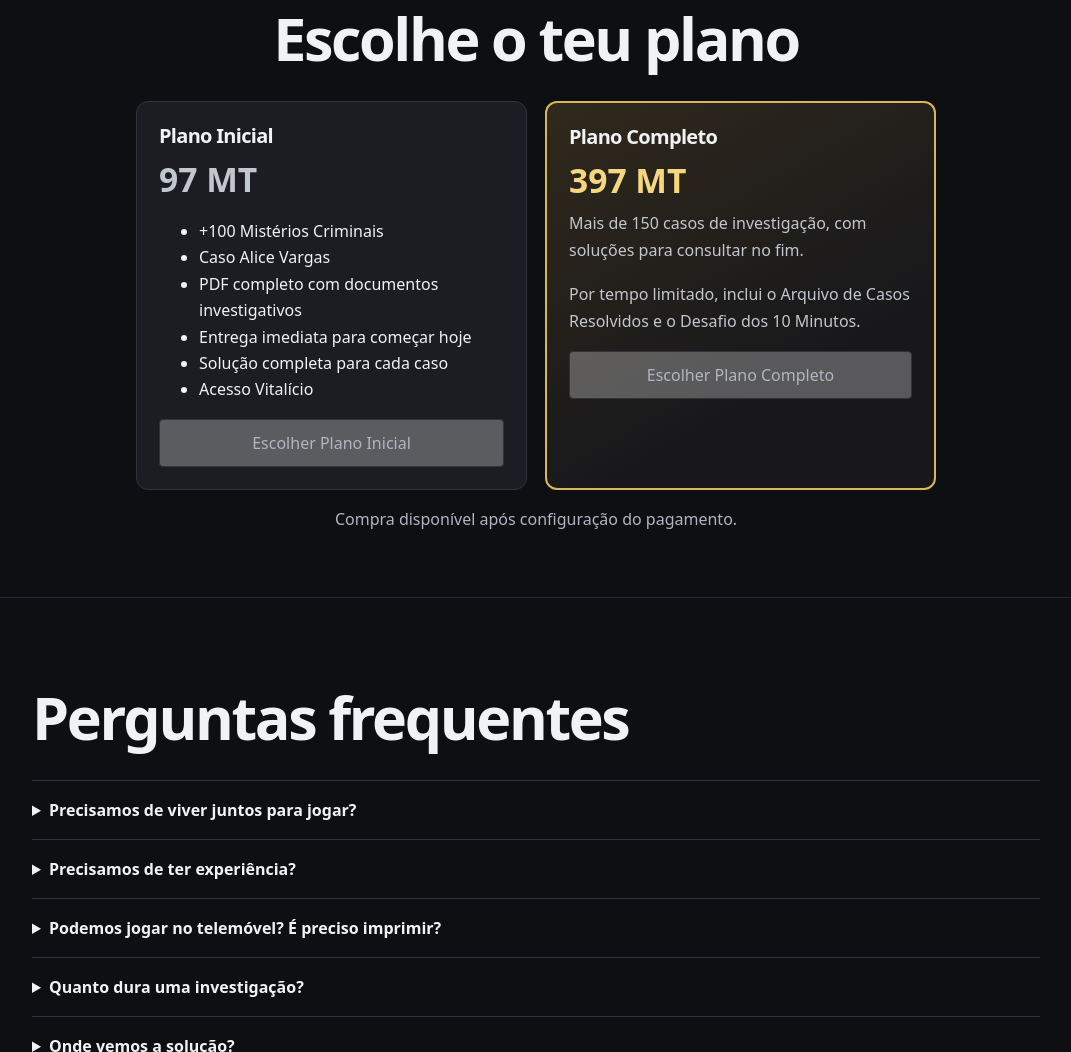
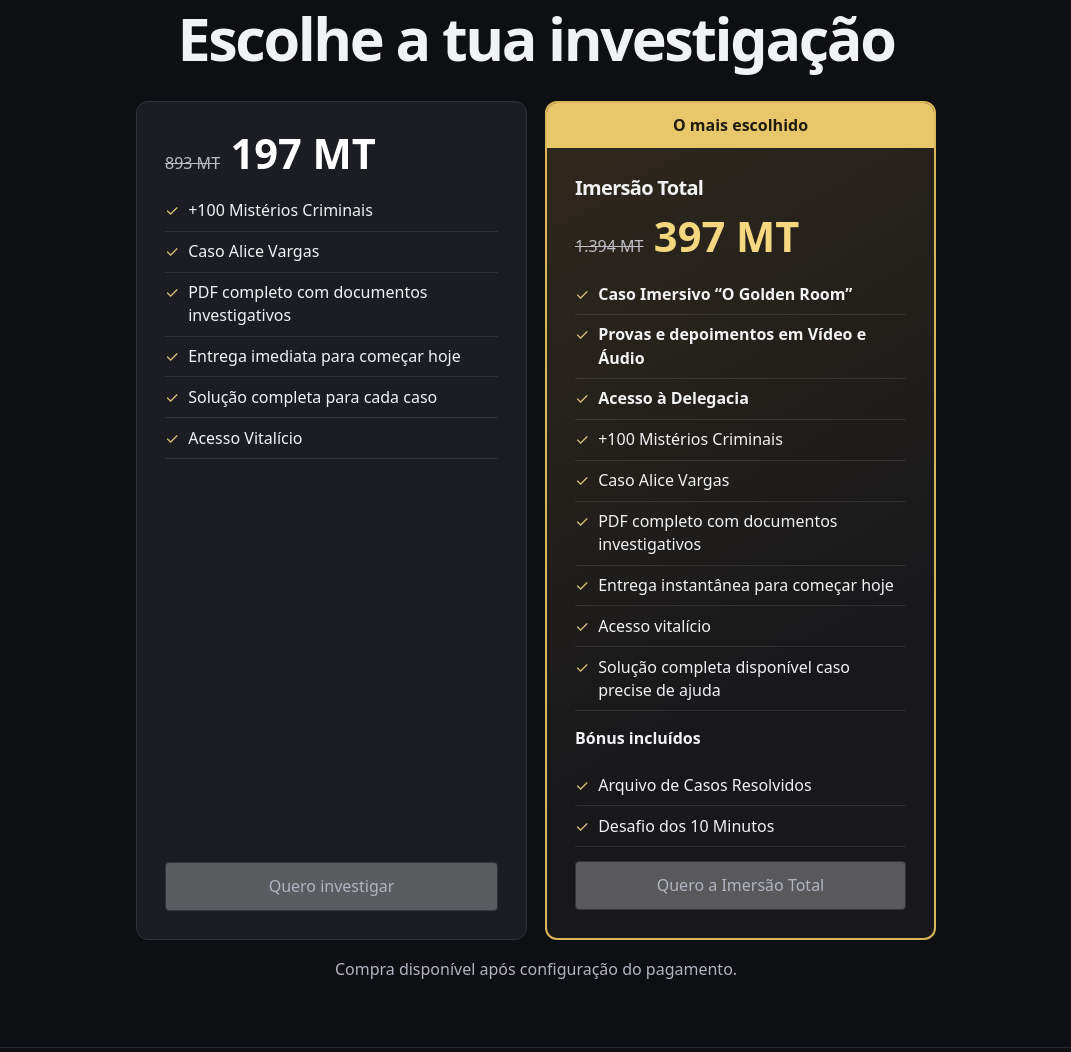
Before and after one commit to lidia-c-chauque/caso-a-dois, a plain HTML site: page index.html in a window 1280 px wide. Shown: the part 5833-6885 px from the top of the page, without its empty margins (104-1175 px from the left). Drawn offline with Linux system fonts and the light colour scheme.

Commit message:
Apresenta as ofertas de 197 MT e 397 MT e destaca a Imersão Total em telemóveis

```diff
--- a/index.html
+++ b/index.html
@@ -375,6 +375,22 @@ body:has(#case-sheet[open]) {overflow:hidden}
 .vsl progress::-webkit-progress-value {background:linear-gradient(90deg,#eb313a,#ffab77)}
 .vsl progress::-moz-progress-bar {background:#ff5659}
 </style>
+<style>
+#oferta .plans { align-items: stretch; grid-template-columns: minmax(0, 1fr) }
+#oferta .panel { display: flex; flex-direction: column; padding: 0; overflow: hidden; min-width: 0 }
+.offer-body { display: flex; flex-direction: column; flex: 1; padding: clamp(18px, 4vw, 28px); gap: 14px }
+#oferta .offer-body > * { margin: 0 }
+#oferta .offer-banner { padding: 9px 16px; margin: 0; background: #e8c76b; color: #211b0f; font-weight: 750; text-align: center }
+#oferta .offer-price { display: flex; align-items: baseline; flex-wrap: wrap; gap: .65rem }
+#oferta .offer-price del { color: #bdbdc5; font-size: 1rem }
+#oferta .offer-price strong { color: #fff; font: 750 clamp(2rem, 7vw, 2.6rem)/1.12 var(--ui-font) }
+#oferta .premium .offer-price strong { color: #f5d780 }
+.offer-items { list-style: none; padding: 0 }
+.offer-items li { position: relative; padding: .52rem 0 .52rem 1.45rem; line-height: 1.45; border-bottom: 1px solid #ffffff18 }
+.offer-items li::before { content: "✓"; position: absolute; left: 0; color: #dbc177 }
+#oferta .offer-body button { margin-top: auto; min-height: 44px }
+@media (min-width: 701px) { #oferta .plans { grid-template-columns: repeat(2, minmax(0, 1fr)) } }
+</style>
 </head>
 <body>
 <main>
@@ -468,7 +484,7 @@ body:has(#case-sheet[open]) {overflow:hidden}
 </ol></section>
 <section id="bonus" aria-labelledby="bonus-title">
 <div class="bonus-faixa"><span>Bónus por tempo limitado</span></div>
-<h2 id="bonus-title">Dois bónus exclusivos do Plano Completo</h2>
+<h2 id="bonus-title">Dois bónus exclusivos da Imersão Total</h2>
 <article class="bonus-ficha">
 <h3><svg aria-hidden="true" viewBox="0 0 24 24" fill="none" stroke="currentColor" stroke-width="1.8" stroke-linejoin="round" stroke-linecap="round"><rect x="3" y="4" width="18" height="5" rx="1"/><path d="M5 9v11h14V9m-10 4h6"/></svg>Arquivo de Casos Resolvidos</h3>
 <p>Cria o teu próprio arquivo de investigações. No fim de cada caso, anota de quem desconfiaste, quem foi o culpado e qual foi a pista decisiva.</p>
@@ -495,12 +511,12 @@ body:has(#case-sheet[open]) {overflow:hidden}
 <div class="opinioes-nav" hidden><button type="button" aria-controls="mensagens" aria-label="Depoimento anterior">‹</button><span></span><button type="button" aria-controls="mensagens" aria-label="Depoimento seguinte">›</button></div>
 </section>
 <section id="oferta">
-<h2>Escolhe o teu plano</h2>
+<h2>Escolhe a tua investigação</h2>
 <div class="plans">
-<article class="panel">
-<h3>Plano Inicial</h3>
-<p class="price">97 MT</p>
-<ul>
+<article class="panel" aria-label="Oferta de 197 meticais">
+<div class="offer-body">
+<p class="offer-price"><del aria-label="Preço anterior de 893 meticais">893 MT</del> <strong>197 MT</strong></p>
+<ul class="offer-items">
   <li>+100 Mistérios Criminais</li>
   <li>Caso Alice Vargas</li>
   <li>PDF completo com documentos investigativos</li>
@@ -508,9 +524,33 @@ body:has(#case-sheet[open]) {overflow:hidden}
   <li>Solução completa para cada caso</li>
   <li>Acesso Vitalício</li>
 </ul>
-<button class="cta-disabled" disabled>Escolher Plano Inicial</button>
+<button class="cta-disabled" disabled>Quero investigar</button>
+</div>
 </article>
-<article class="panel premium"><h3>Plano Completo</h3><p class="price">397 MT</p><p>Mais de 150 casos de investigação, com soluções para consultar no fim.</p><p>Por tempo limitado, inclui o Arquivo de Casos Resolvidos e o Desafio dos 10 Minutos.</p><button class="cta-disabled" disabled>Escolher Plano Completo</button></article>
+<article class="panel premium" aria-labelledby="imersao-title">
+<p class="offer-banner">O mais escolhido</p>
+<div class="offer-body">
+<h3 id="imersao-title">Imersão Total</h3>
+<p class="offer-price"><del aria-label="Preço anterior de 1.394 meticais">1.394 MT</del> <strong>397 MT</strong></p>
+<ul class="offer-items">
+<li><strong>Caso Imersivo “O Golden Room”</strong></li>
+<li><strong>Provas e depoimentos em Vídeo e Áudio</strong></li>
+<li><strong>Acesso à Delegacia</strong></li>
+<li>+100 Mistérios Criminais</li>
+<li>Caso Alice Vargas</li>
+<li>PDF completo com documentos investigativos</li>
+<li>Entrega instantânea para começar hoje</li>
+<li>Acesso vitalício</li>
+<li>Solução completa disponível caso precise de ajuda</li>
+</ul>
+<h4>Bónus incluídos</h4>
+<ul class="offer-items">
+<li>Arquivo de Casos Resolvidos</li>
+<li>Desafio dos 10 Minutos</li>
+</ul>
+<button class="cta-disabled" disabled>Quero a Imersão Total</button>
+</div>
+</article>
 </div>
 <p class="muted offer-note">Compra disponível após configuração do pagamento.</p>
 </section>
```
